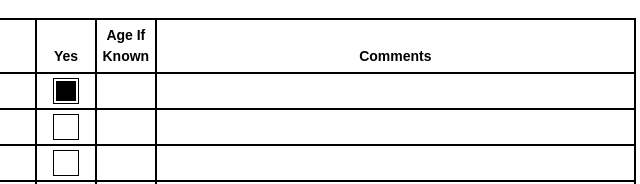
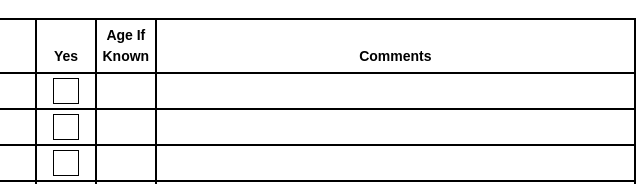
Before and after one commit to nk44ukrnet/mint-sparks-pdf, a plain HTML site: page index.html in a window 1280 px wide. Shown: the part 2954-3138 px from the top of the page, 604-1244 px from the left. Drawn offline with Linux system fonts and the light colour scheme.

Commit message:
odd class removed from markup

```diff
--- a/index.html
+++ b/index.html
@@ -660,7 +660,7 @@
             <td>1</td>
             <td>220 volt service</td>
             <td>
-                <div class="checkbox checked"></div>
+                <div class="checkbox"></div>
             </td>
             <td></td>
             <td></td>
```
